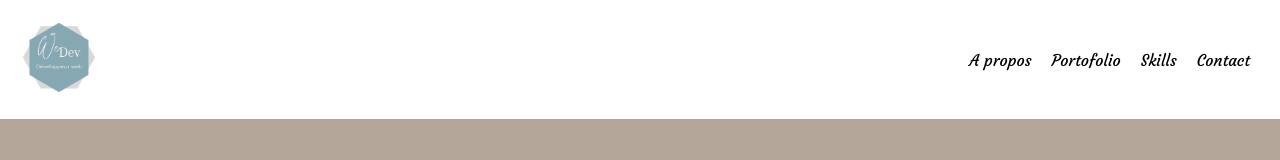
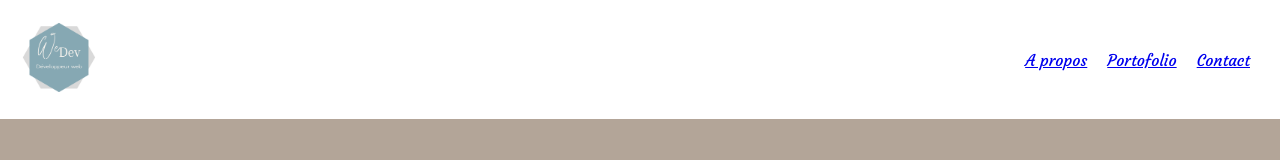
Before and after one commit to M0rgan52/wedev, a React (Create React App) app: page / in a window 1280 px wide. Shown: the top 160 px of the page. Built offline with nearby package versions, Linux system fonts and the light colour scheme.

Commit message:
commit -m "Finalisation des ancres dans le banner"

```diff
--- a/src/components/Banner.js
+++ b/src/components/Banner.js
@@ -6,10 +6,9 @@ function Banner() {
     <header id="home" className="wedev_banner">
       <a href="#home"><img src={logo} alt="Logo WeDev" className="banner_img"/></a>
       <ul className="banner_list">
-        <li><a href={undefined}>A propos</a></li>
-        <li><a href={undefined}>Portofolio</a></li>
-        <li><a href={undefined}>Skills</a></li>
-        <li><a href={undefined}>Contact</a></li>
+        <li><a href="#about">A propos</a></li>
+        <li><a href="#portofolio">Portofolio</a></li>
+        <li><a href="#contact">Contact</a></li>
       </ul>
     </header>
   );
--- a/src/components/Career.js
+++ b/src/components/Career.js
@@ -2,7 +2,7 @@ import "../styles/Career.css"
 
 function Career() {
     return (
-        <div className="career">
+        <div className="career" id="about">
             <article className="career-1">
                 <h2>Développeur Web Freelance</h2>
                 <p>Je créé vos projets from scratch ou je reprends vos projets actuels</p>
--- a/src/components/Contact.js
+++ b/src/components/Contact.js
@@ -5,7 +5,7 @@ import { faEnvelope } from "@fortawesome/free-solid-svg-icons";
 
 function Contact() {
   return (
-    <div className="contact">
+    <div className="contact" id="contact">
       <h4>On discute ensemble ?</h4>
       <a
         href={"https://www.linkedin.com/in/morgan-strohl/"}
--- a/src/components/Portofolio.js
+++ b/src/components/Portofolio.js
@@ -3,7 +3,7 @@ import ImgOMFood from "../assets/omfood_portofolio.PNG";
 
 function Portofolio() {
   return (
-    <div className="box_parent_portofolio">
+    <div className="box_parent_portofolio" id="portofolio">
       <a href={undefined} className="link_portofolio">
         <figure>
           <img
```
